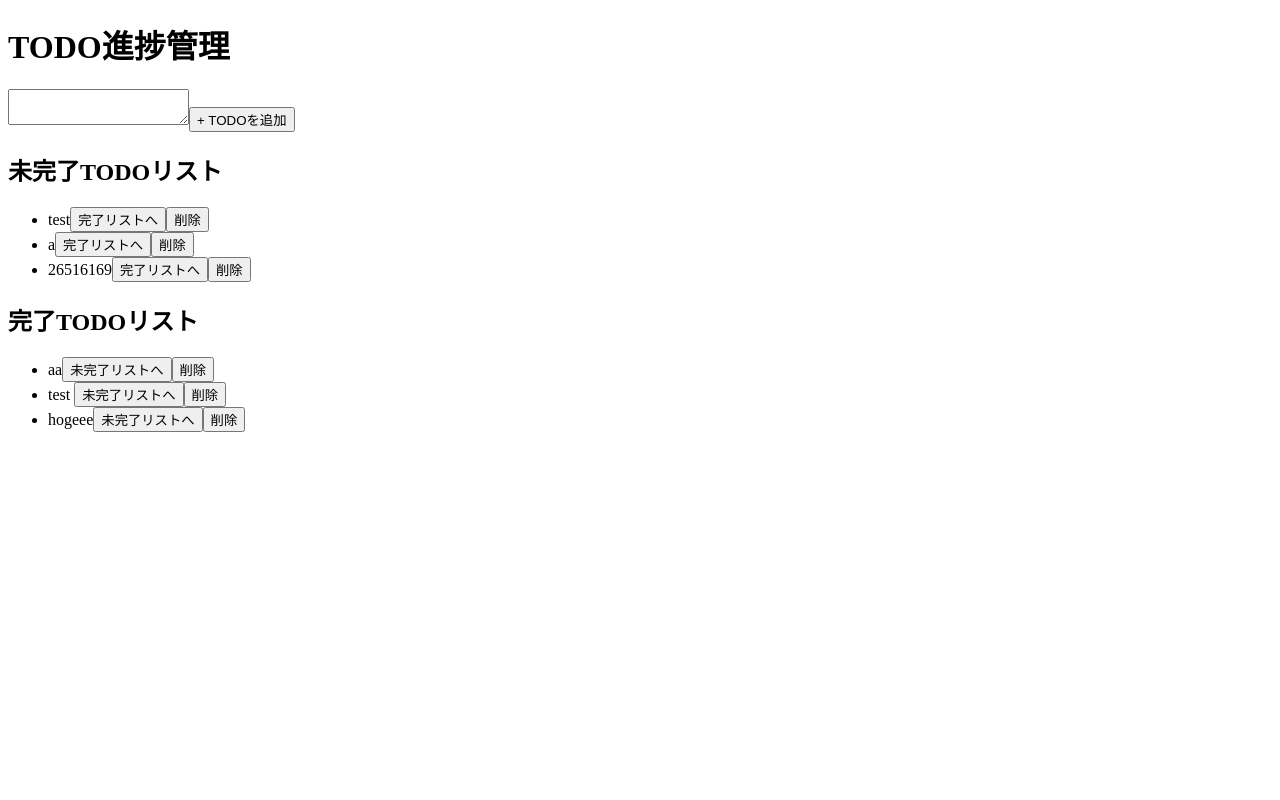
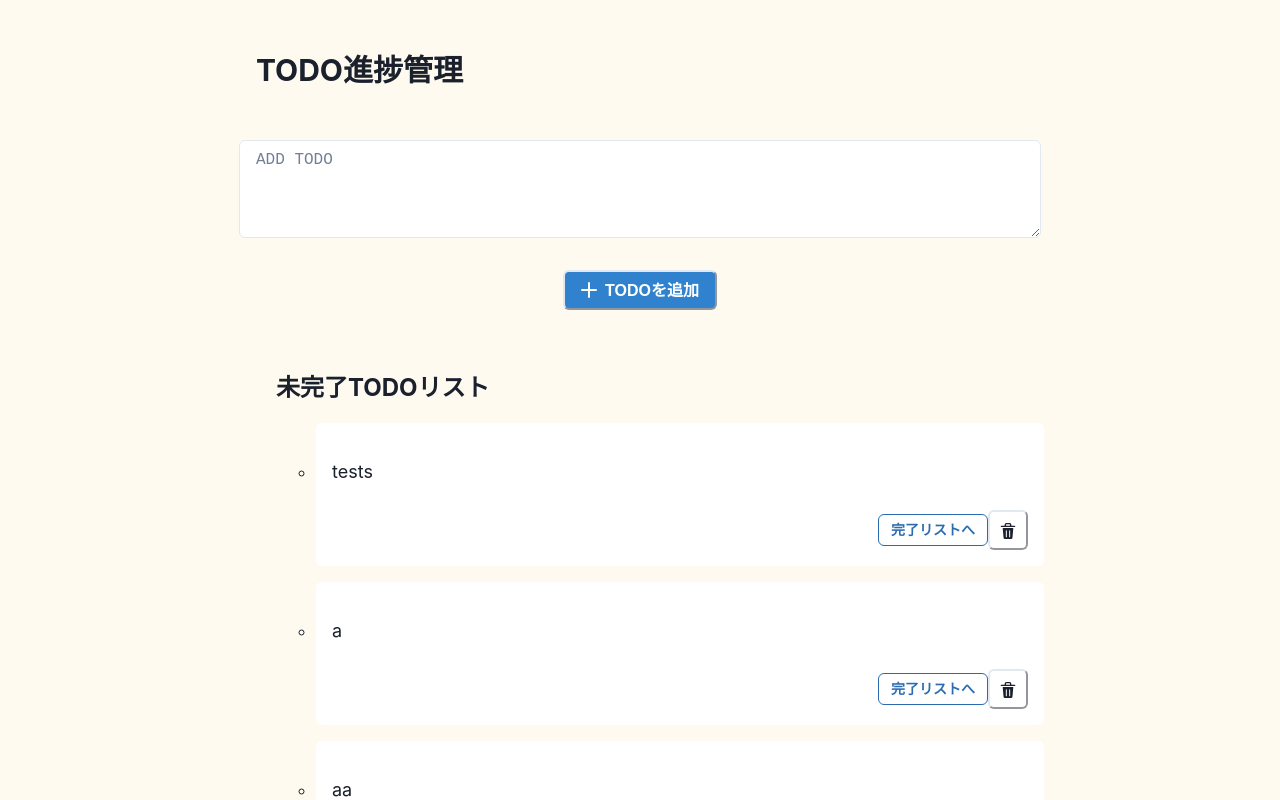
Before and after one commit to Hond-95/react-practice, a React (Create React App) app in the folder todo-app/: page / in a window 1280 px wide. Shown: the top 800 px of the page. Built offline with nearby package versions, Linux system fonts and the light colour scheme; data requests are answered from the project's data file.

Commit message:
styling by chakra-ui

```diff
--- a/todo-app/db.json
+++ b/todo-app/db.json
@@ -13,11 +13,6 @@
     {
       "content": "aa",
       "id": "01H195ZNNS97WBQHJPBS4E7WX9",
-      "done": true
-    },
-    {
-      "content": "26516169",
-      "id": "01H1P1HSYJ8EJAP4121ZE4QAW4",
       "done": false
     },
     {
@@ -26,8 +21,8 @@
       "done": false
     },
     {
-      "content": "test",
-      "id": "01H1P8BE5P1N500KG5S0TSKCNK",
+      "content": "tests",
+      "id": "01H1RTGKAFMTFCYPJBM5XBF4Z6",
       "done": false
     }
   ]
--- a/todo-app/src/components/App.js
+++ b/todo-app/src/components/App.js
@@ -4,6 +4,9 @@ import React, { useRef } from 'react'
 import { TodoTitle } from "./TodoTitle";
 import { TodoAdd } from "./TodoAdd";
 import { TodoList } from "./TodoList";
+
+import { Container } from "@chakra-ui/react";
+import { AddIcon } from "@chakra-ui/icons";
 
 function App() {
   const { todoList,
@@ -38,11 +41,17 @@ function App() {
 
 
   return (
-    <>
-      <TodoTitle title="TODO進捗管理" as="h1" />
+    <Container centerContent p={{base: "4", md: "6"}} maxWidth="3xl" >
+      <TodoTitle
+        title="TODO進捗管理"
+        as="h1"
+        fontSize={{base: "2xl", md: "3xl"}}
+      />
 
       <TodoAdd
-        buttonText="+ TODOを追加"
+        placeholder="ADD TODO"
+        leftIcon={<AddIcon />}
+        buttonText="TODOを追加"
         inputElement={inputElement}
         handleAddTodoListItem={handleAddTodoListItem}
       />
@@ -53,6 +62,7 @@ function App() {
         deleteTodoListItem={deleteTodoListItem}
         title="未完了TODOリスト"
         as="h2"
+        fontSize={{base: "2xl", md: "2xl"}}
       />
 
       <TodoList
@@ -61,8 +71,9 @@ function App() {
         deleteTodoListItem={deleteTodoListItem}
         title="完了TODOリスト"
         as="h2"
+        fontSize={{base: "2xl", md: "2xl"}}
       />
-    </>
+    </Container>
   );
 }
 
--- a/todo-app/src/components/TodoAdd.js
+++ b/todo-app/src/components/TodoAdd.js
@@ -1,10 +1,30 @@
 import React from "react";
+import { Textarea, Button } from "@chakra-ui/react";
 
-export const TodoAdd = ({ buttonText, inputElement, handleAddTodoListItem}) => {
+export const TodoAdd = ({
+  placeholder,
+  leftIcon,
+  buttonText,
+  inputElement,
+  handleAddTodoListItem,
+}) => {
   return (
     <>
-      <textarea ref={inputElement} />
-      <button onClick={handleAddTodoListItem}>{buttonText}</button>
+      <Textarea
+        placeholder={placeholder}
+        bgColor="white"
+        mt="8"
+        bordorColor="gray.400"
+        ref={inputElement}
+      />
+      <Button
+        onClick={handleAddTodoListItem}
+        colorScheme="blue"
+        leftIcon={leftIcon}
+        mt="8"
+      >
+        {buttonText}
+      </Button>
     </>
   )
 }
--- a/todo-app/src/components/TodoItem.js
+++ b/todo-app/src/components/TodoItem.js
@@ -1,15 +1,41 @@
 import React from "react";
+import {ListItem, Text, Flex, Button, IconButton } from "@chakra-ui/react";
+import { DeleteIcon } from "@chakra-ui/icons";
 
 export const TodoItem = ({todo, toggleTodoListItemStatus, deleteTodoListItem}) => {
   const handleToggleTodoListItemStatus = () => toggleTodoListItemStatus(todo.id, todo.done);
   const handleDeleteTodoListItem = () => deleteTodoListItem(todo.id)
 
+  const label = todo.done ? "未完了リストへ" : "完了リストへ";
+  const setColorScheme = todo.done ? "pink" : "blue";
+
   return (
-    <li>
-      {todo.content}
+    <ListItem
+      borderWidth="1px"
+      p="4"
+      mt="4"
+      bg="white"
+      borderRadius="md"
+      borderColor="gray.300"
+    >
+      <Text mb="6">{todo.content}</Text>
+      <Flex align="center" justify="flex-end" >
+        <Button
+          colorScheme={setColorScheme}
+          variant="outline"
+          size="sm"
+          onClick={handleToggleTodoListItemStatus}
+        >
+          {label}
+        </Button>
 
-      <button onClick={handleToggleTodoListItemStatus}>{todo.done ? "未完了リストへ" : "完了リストへ"}</button>
-      <button onClick={handleDeleteTodoListItem}>削除</button>
-    </li>
+        <IconButton
+          icon={<DeleteIcon />}
+          variant="unstyled"
+          aria-label="delete"
+          onClick={handleDeleteTodoListItem}
+        />
+      </Flex>
+    </ListItem>
   )
 }
--- a/todo-app/src/components/TodoList.js
+++ b/todo-app/src/components/TodoList.js
@@ -1,3 +1,4 @@
+import { List } from "@chakra-ui/react"
 import { TodoTitle } from "./TodoTitle";
 import { TodoItem } from "./TodoItem";
 import React from "react";
@@ -7,13 +8,15 @@ export const TodoList = ({
    toggleTodoListItemStatus,
    deleteTodoListItem,
    title,
-                           as
+   as,
+   fontSize
 }) => {
   return (
     <>
       {todoList.length !== 0 && (
         <>
-          <TodoTitle title={title} as={as} />
+          <List w="full">
+            <TodoTitle title={title} as={as} fontSize={fontSize} mt="12" />
             <ul>
               {todoList.map((todo) => (
                 <TodoItem
@@ -24,6 +27,7 @@ export const TodoList = ({
                 />
               ))}
             </ul>
+          </List>
         </>
       )}
     </>
--- a/todo-app/src/components/TodoTitle.js
+++ b/todo-app/src/components/TodoTitle.js
@@ -1,10 +1,12 @@
 import React, { memo } from "react";
 
+import { Heading } from "@chakra-ui/react"
 
-export const TodoTitle = memo(({ title, as }) => {
-  if (as === "h1") return <h1>{title}</h1>
 
-  if (as === "h2") return <h2>{title}</h2>
-
-  return <p>{title}</p>
+export const TodoTitle = memo(({ title, as, fontSize, mt }) => {
+  return (
+    <Heading mt={mt} as={as} fontSize={fontSize} w="full">
+      {title}
+    </Heading>
+  )
 })
--- a/todo-app/src/index.js
+++ b/todo-app/src/index.js
@@ -1,9 +1,13 @@
 import React from 'react';
 import App from './components/App';
 import { createRoot } from 'react-dom/client';
+import { ChakraProvider } from "@chakra-ui/react";
+import theme from "./theme/theme";
 
 createRoot(document.getElementById('root')).render(
   <React.StrictMode>
-    <App />
+    <ChakraProvider theme={theme} resetCSS={false} >
+      <App />
+    </ChakraProvider>
   </React.StrictMode>
 );
--- /dev/null
+++ b/todo-app/src/theme/theme.js
@@ -0,0 +1,19 @@
+import { extendTheme } from "@chakra-ui/react";
+
+
+const theme = extendTheme({
+  styles: {
+    global: {
+      body: {
+        backgroundColor: "orange.50",
+        color: "gray.800"
+      },
+      p: {
+        fontSize: { base: "md", md: "lg" },
+        lineHeight: "tall"
+      }
+    }
+  }
+})
+
+export default theme;
```
Lines whose indentation alone changed are shown as unchanged.
